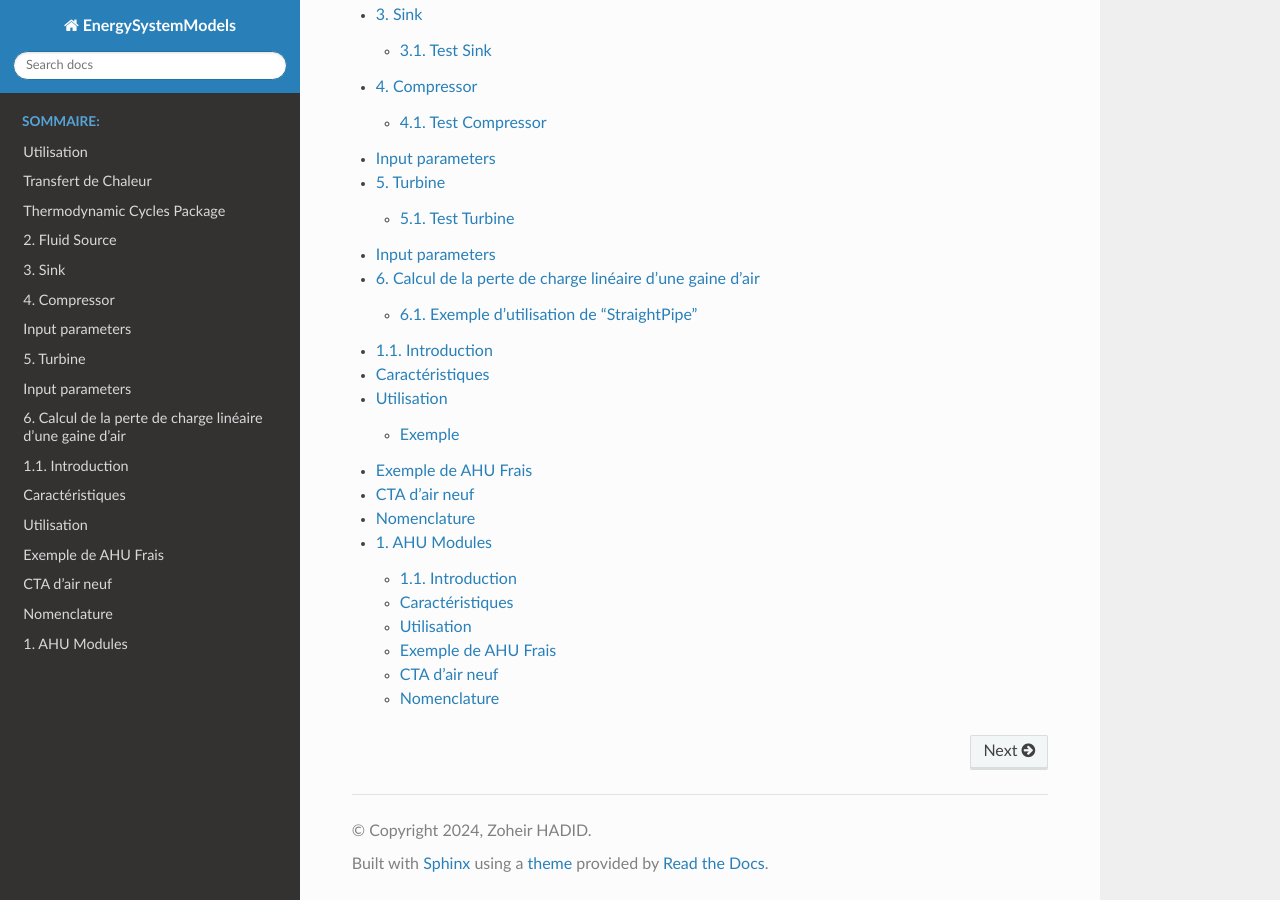
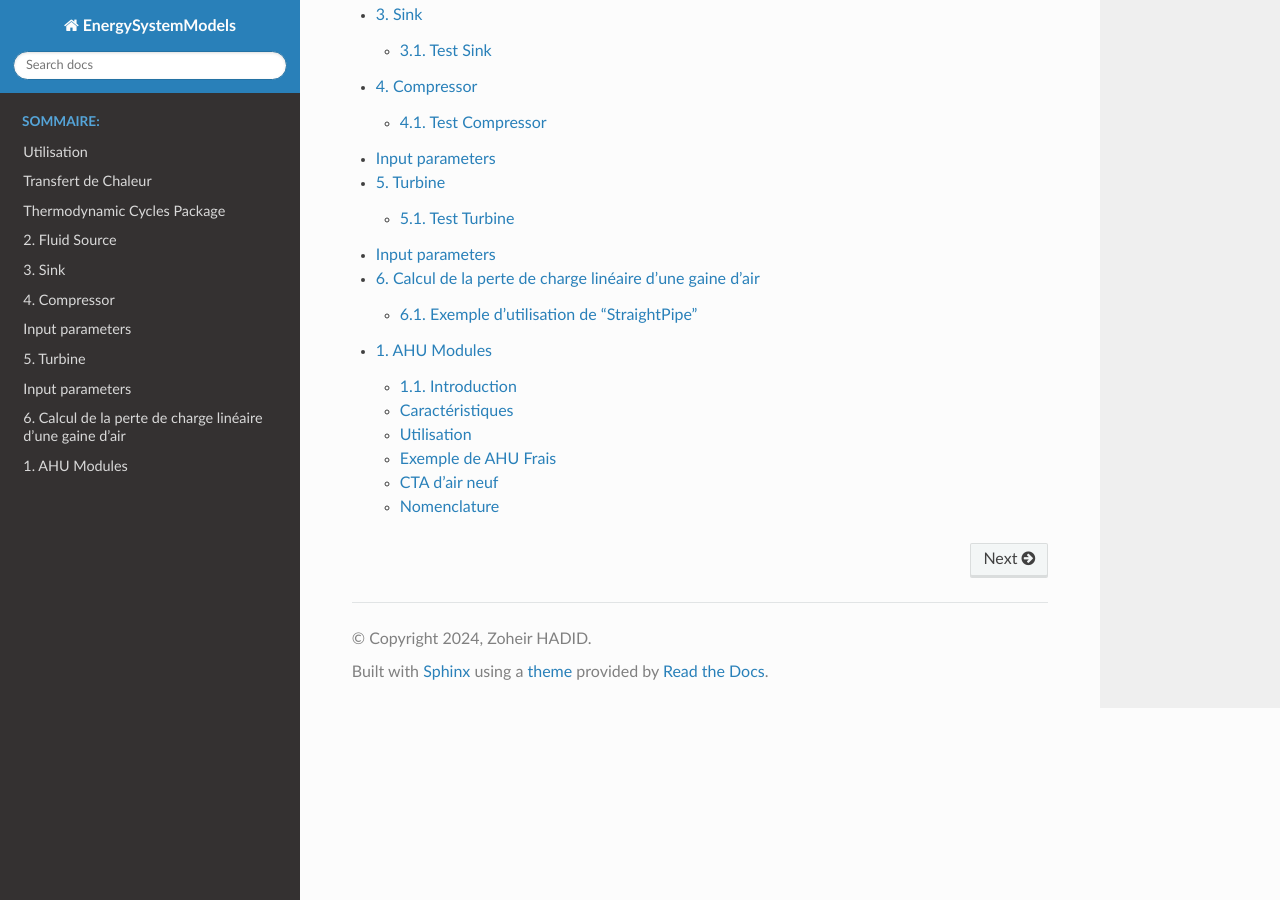
Before and after one commit to ZoheirHADID/EnergySystemModels-fr, a Sphinx documentation site: the page built from docs/source/index.rst, in a window 1280 px wide and 900 px high, scrolled down 864 px. Built offline with Sphinx 7.4.7 and the Read the Docs theme 3.1.0, drawn with Linux system fonts in a browser that asks for light colours; pages that are not in the unit, such as notebooks, are missing from menus.

Commit message:
ahu_modules

```diff
--- a/docs/source/index.rst
+++ b/docs/source/index.rst
@@ -13,13 +13,6 @@ Afin de mieux comprendre les modèles d’efficacité énergétique présentés
    usage
    transfert_chaleur
    thermodynamic_cycles
-
-   ahu_modules/introduction
-   ahu_modules/caracteristiques
-   ahu_modules/utilisation
-   ahu_modules/exemple_ahu_frais
-   ahu_modules/cta_air_neuf
-   ahu_modules/nomenclature
 
    ahu_modules/index
 
```
